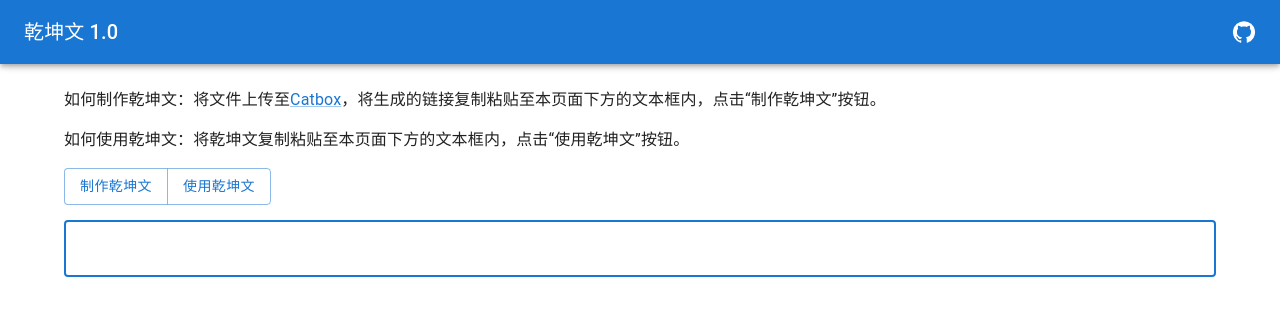
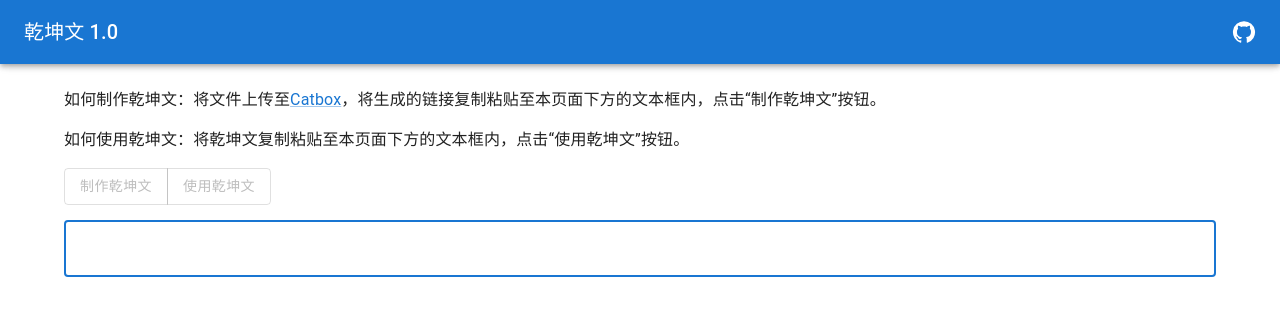
Before and after one commit to bishojoism/qkw, a Next.js app: page / in a window 1280 px wide. Shown: the top 316 px of the page. Built offline with nearby package versions, Linux system fonts and the light colour scheme; what @mui/material-nextjs would draw is missing.

Commit message:
disabled

```diff
--- a/src/app/page.tsx
+++ b/src/app/page.tsx
@@ -29,7 +29,7 @@ export default function Home() {
           <Typography>
             如何使用乾坤文：将乾坤文复制粘贴至本页面下方的文本框内，点击“使用乾坤文”按钮。
           </Typography>
-          <ButtonGroup>
+          <ButtonGroup disabled={!text}>
             <Button onClick={() => {
               setText(encode64to256(text.substring(25)))
             }}>
```
